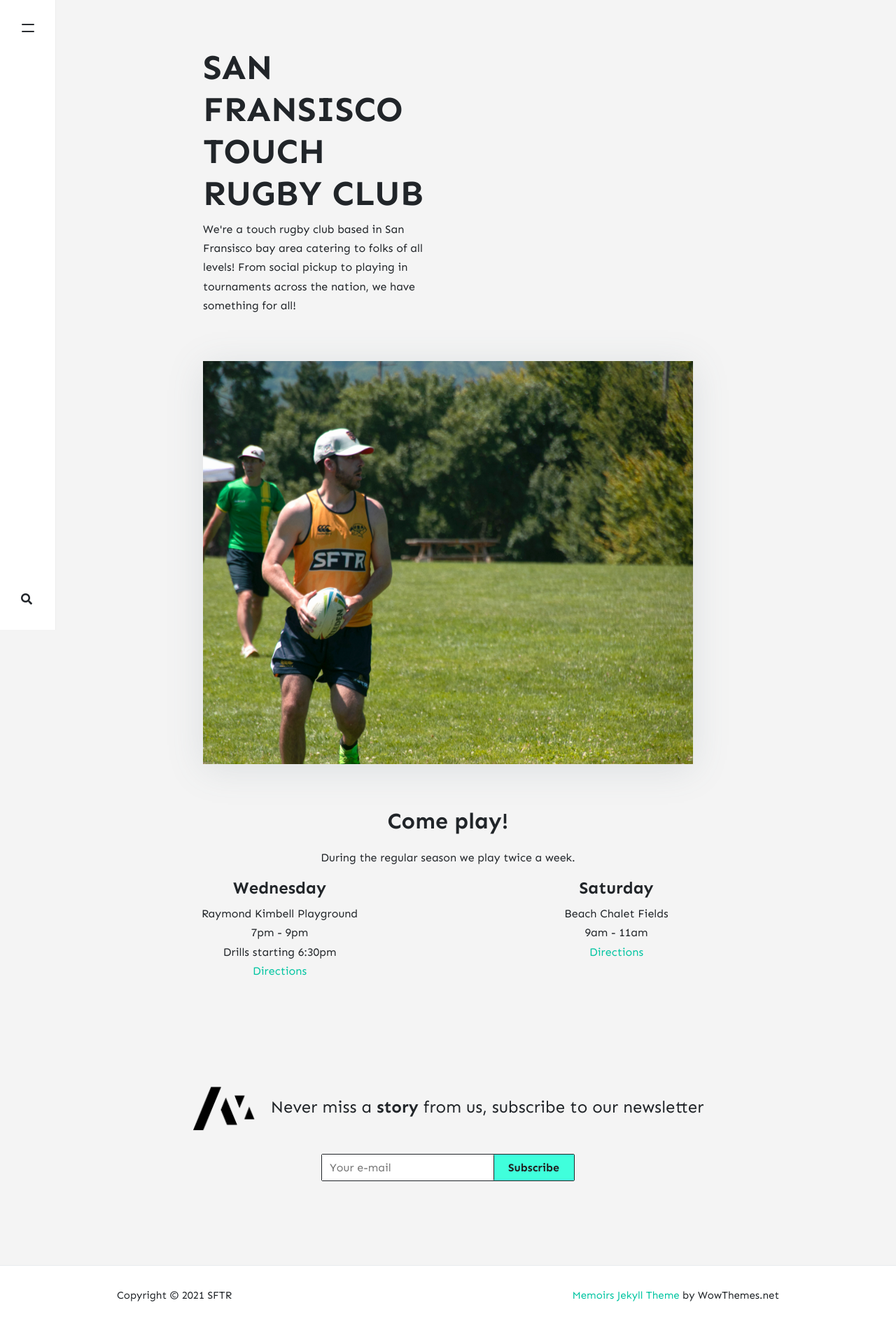
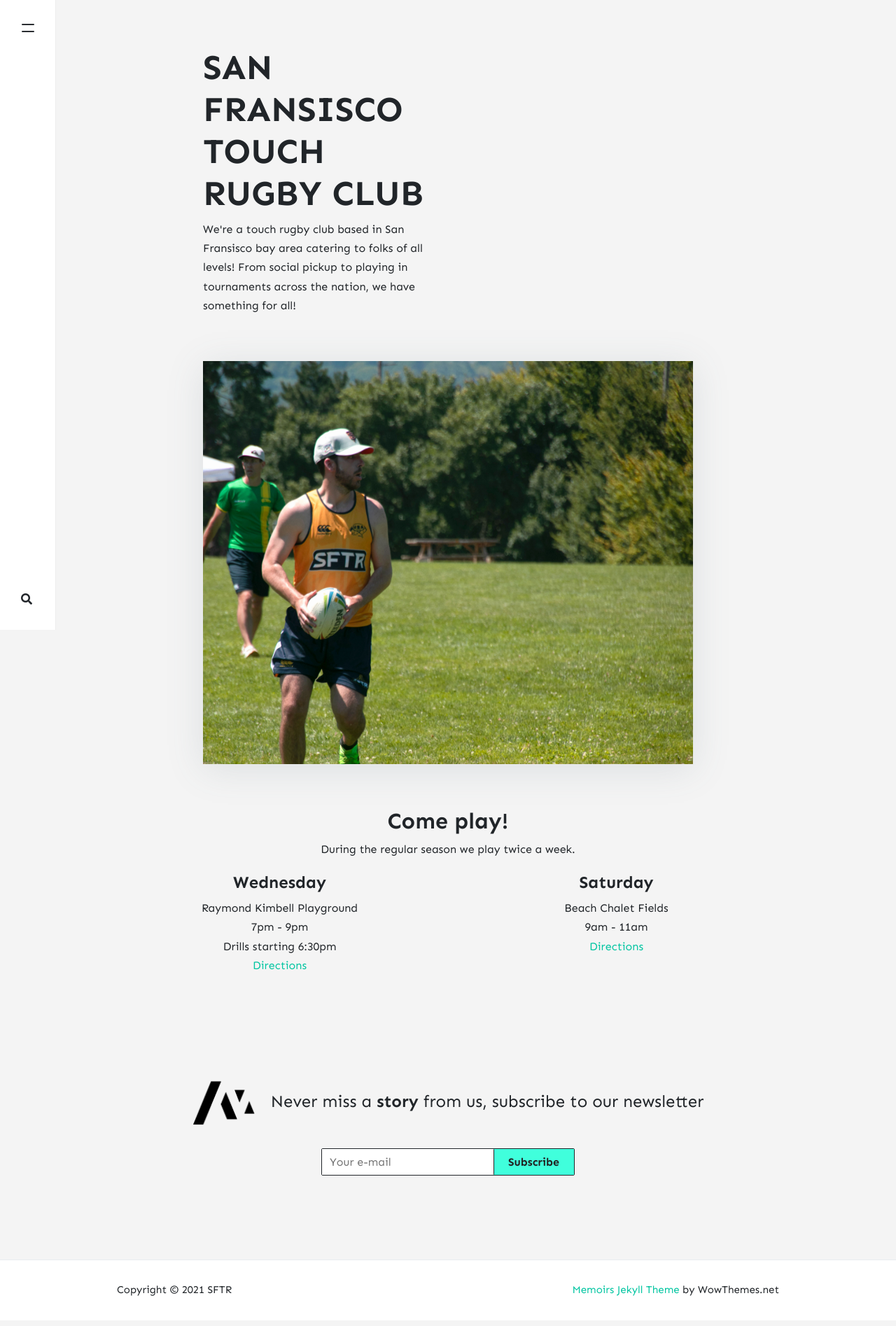
Before and after one commit to stackbit-projects/blue-triceratops-4f502, a Jekyll site: the page built from _pages/about.md, in a window 1280 px wide. Shown: the whole page at 70% size. Built offline with Jekyll 4.4.1, drawn with Linux system fonts in a browser that asks for light colours; nearby versions of some CDN libraries; comment, search, counter and statistics services are not loaded.

Commit message:
home.html: changed

```diff
--- a/_layouts/home.html
+++ b/_layouts/home.html
@@ -19,8 +19,10 @@ permalink: "/home.html"
 </div>
 
 <div class="section center">
-    <h2 class="section-title spacer-20">Come play!</h2>
-    <p>During the regular season we play twice a week. </p>
+    <div class="spacer-20">
+        <h2 class="section-title">Come play!</h2>
+        <p>During the regular season we play twice a week. </p>
+    </div>
     <div class="column-group">
         <div class="two-column">
             <h4>Wednesday</h4>
```
